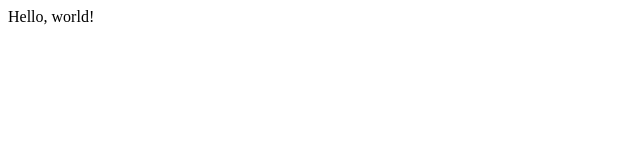
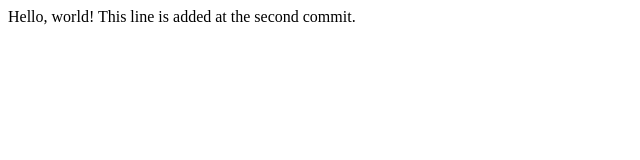
Before and after one commit to ktakagi333/reps_20210905, a plain HTML site: page index.html in a window 1280 px wide. Shown: the whole page, without its empty margins (0-640 px from the left). Drawn offline with Linux system fonts and the light colour scheme.

Commit message:
tortoiseGit test

```diff
--- a/index.html
+++ b/index.html
@@ -6,5 +6,6 @@
 	</head>
 	<body>
 	Hello, world!
+	This line is added at the second commit.
 	</body>
 </html>
```
